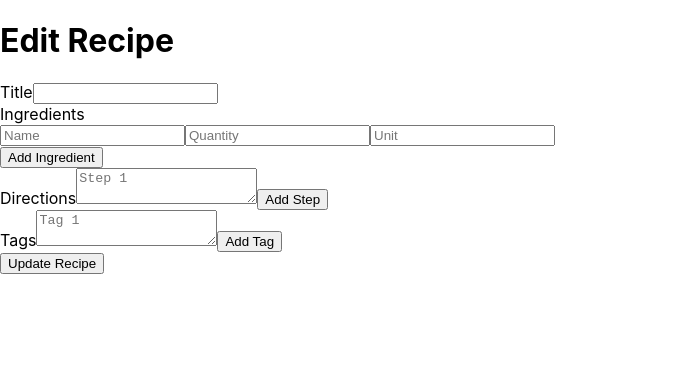
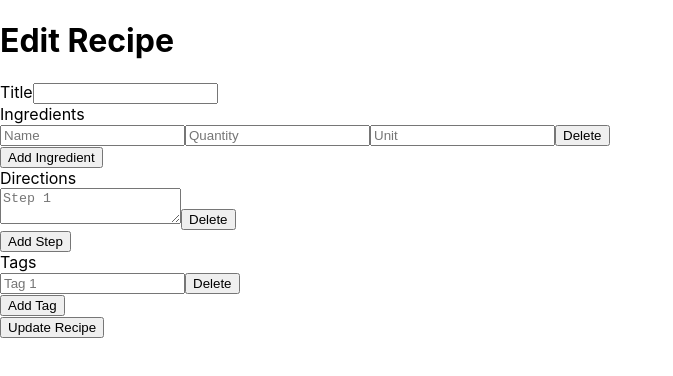
Before and after one commit to brednbudda/dish-out, a React (Create React App) app in the folder app/: page /edit-recipe/1 in a window 1280 px wide. Shown: the top 376 px of the page, without its empty margins (0-673 px from the left). Built offline with nearby package versions, Linux system fonts and the light colour scheme; no server answers.

Commit message:
Add/Delete Ingredient/Direction

```diff
--- a/app/src/components/RecipeEditCreate.js
+++ b/app/src/components/RecipeEditCreate.js
@@ -48,10 +48,10 @@
   };
 
   const handleTagChange = (index, event) => {
-	const newTags = recipe.tags.map((tag, i) => (
+	const newTag = recipe.tags.map((tag, i) => (
 	  i === index ? event.target.value : tag
 	));
-	setRecipe({ ...recipe, tags: newTags });
+	setRecipe({ ...recipe, tags: newTag });
   };
 
   const handleAddIngredient = () => {
@@ -59,19 +59,36 @@
 	setRecipe({ ...recipe, ingredients: [
 		...recipe.ingredients.concat(blankIngredient)]});
   };
+  const handleDeleteIngredient = (index) => {
+	setRecipe(prevRecipe => ({
+		...prevRecipe,
+		ingredients: prevRecipe.ingredients.filter((_, i) => i !== index)
+	}));
+  };
 
   const handleAddDirection = () => {
-	const blankDirection = '';
 	setRecipe({ ...recipe, directions: [
-		...recipe.directions.concat(blankDirection)]});
+		...recipe.directions, '']});
+  };
+
+  const handleDeleteDirection = (index) => {
+	setRecipe(prevRecipe => ({
+		...prevRecipe,
+		directions: prevRecipe.directions.filter((_, i) => i !== index)
+	}));
   };
 
   const handleAddTag = () => {
-	const blankTag = '';
 	setRecipe({ ...recipe, tags: [
-		...recipe.tags.concat(blankTags)]});
+		...recipe.tags, '']});
   };
 
+  const handleDeleteTag = (index) => {
+	setRecipe(prevRecipe => ({
+		...prevRecipe,
+		tags: prevRecipe.tags.filter((_, i) => i !== index)
+	}));
+  };
 
   const handleSubmit = (event) => {
     event.preventDefault();
@@ -136,6 +153,9 @@
                 placeholder="Unit"
                 onChange={(event) => handleIngredientChange(index, event)}
               />
+			  <button
+			    type="button"
+			    onClick={() => handleDeleteIngredient(index)}>Delete</button>
             </div>
           ))}
           <button type="button" onClick={handleAddIngredient}>Add Ingredient</button>
@@ -144,12 +164,16 @@
         <div>
           <label>Directions</label>
           {recipe.directions.map((direction, index) => (
+			  <div key={index}>
 				<textarea
-              key={index}
 				  value={direction}
 				  onChange={(event) => handleDirectionChange(index, event)}
 				  placeholder={`Step ${index + 1}`}
 				/>
+			  	<button
+			  	  type="button"
+			  	  onClick={() => handleDeleteDirection(index)}>Delete</button>
+			  </div>
           ))}
           <button type="button" onClick={handleAddDirection}>Add Step</button>
         </div>
@@ -157,14 +181,20 @@
         <div>
           <label>Tags</label>
           {recipe.tags.map((tag, index) => (
-            <textarea
-              key={index}
+			  <div key={index}>
+				<input
+				  type="text"
+				  name="tag"
 				  value={tag}
 				  onChange={(event) => handleTagChange(index, event)}
 				  placeholder={`Tag ${index + 1}`}
 				/>
+          	  <button
+			    type="button"
+			    onClick={() => handleDeleteTag(index)}>Delete</button>
+			  </div>
           ))}
-          <button type="button" onClick={handleAddTag }>Add Tag</button>
+          <button type="button" onClick={handleAddTag}>Add Tag</button>
         </div>
 
         <button type="submit">{id ? 'Update Recipe' : 'Create Recipe'}</button>
```
Lines whose indentation alone changed are shown as unchanged.
